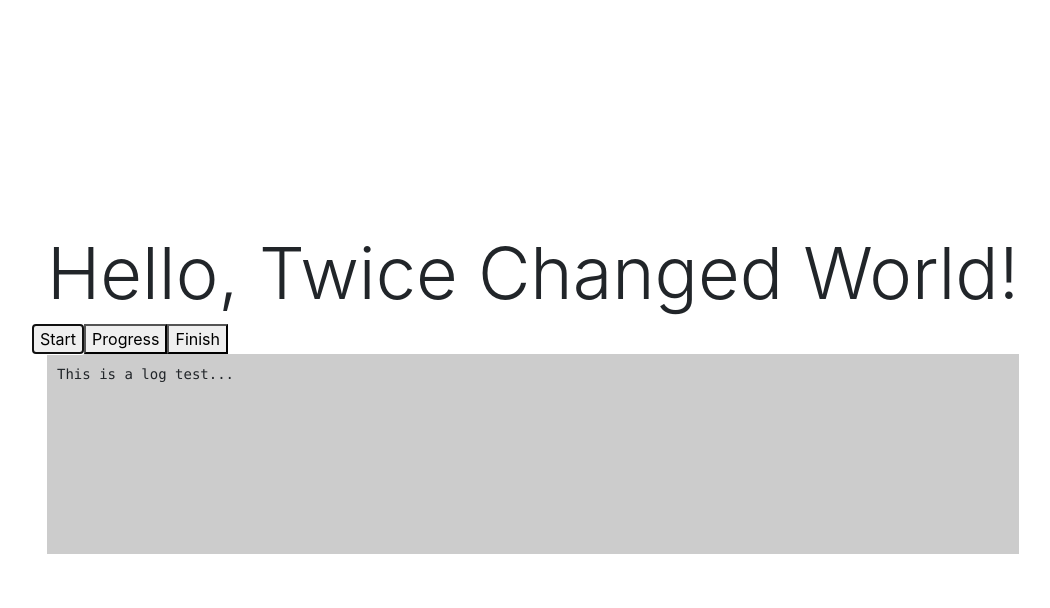
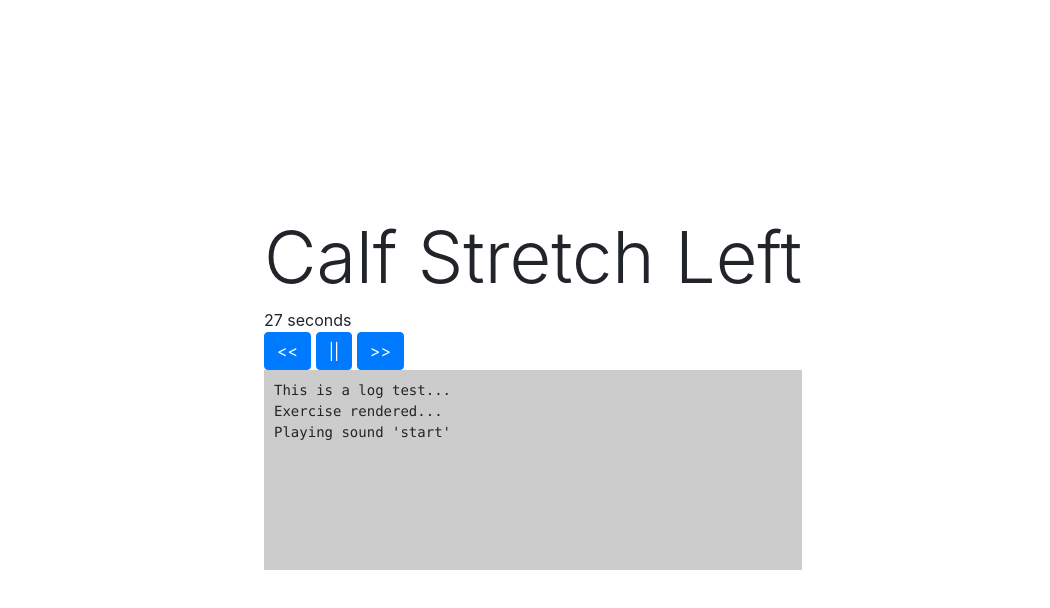
Before and after one commit to inaimathi/simplevoicetimer, a website: page views/index.html in a window 1280 px wide. Both pictures are taken after a click on the button "Start". Shown: the whole page, without its empty margins (107-1157 px from the left). Drawn offline with Linux system fonts and the light colour scheme; no server answers; files whose address does not match are found by name.

Commit message:
Add template and working-ish single exercise interface

```diff
--- a/assets/index.js
+++ b/assets/index.js
@@ -1,39 +1,102 @@
 const hasStorage = 'localStorage' in window;
 
 function mkLog(elem) {
-  $el = document.createElement("pre")
-  $el.className = "log";
+  _el = document.createElement("pre")
+  _el.className = "log";
 
-  elem.appendChild($el);
+  elem.appendChild(_el);
 
   return (msg, prefix) => {
     const pref = prefix === undefined ? "" : prefix;
     const m = pref + msg;
     console.log(m);
-    $el.textContent += (m + "\n");
+    _el.textContent += (m + "\n");
+  }
+}
+var _log = console.log;
+
+const sounds = {};
+
+function playSound(name) {
+  if (name in sounds) {
+    _log("Playing sound '" + name + "'");
+    sounds[name]();
   }
 }
 
-var _log = console.log;
-
-function mkSound(src) {
+function mkSound(src, name) {
   const _el = document.createElement("audio");
   _el.src = src;
   _el.preload = "auto";
   _el.autostart = "false";
-  return () => {
+
+  const f = () => {
     _el.pause();
     _el.currentTime = 0;
     _el.play();
   }
+
+  if (name !== undefined) {
+    sounds[name] = f;
+  }
+
+  return f;
 }
 
-// front.send("hello from front");
+function renderExercise(elem, exercise) {
+  const template = document.querySelector("#exercise-screen");
+  const clone = template.content.firstElementChild.cloneNode(true);
 
-// front.on("hello from back", function(msg){
-// 	console.log(msg);
-// 	$('#msg').html(msg);
-// });
+  clone.querySelector(".exercise-name").textContent = exercise.name;
+  const $time = clone.querySelector(".exercise-time");
+  elem.innerHTML = "";
+  elem.appendChild(clone);
+  _log("Exercise rendered...")
+
+  var secondsRemaining = exercise.duration.seconds;
+  var paused = false;
+  var interval = undefined;
+
+  const $reset = clone.querySelector(".exercise-reset");
+  const $pause = clone.querySelector(".exercise-pause");
+  const $skip = clone.querySelector(".exercise-skip");
+
+  const update = () => {
+    if (secondsRemaining > 0 && !paused) {
+      secondsRemaining -= 1;
+
+      if (secondsRemaining % 5 == 0) {
+	_log("Ping...");
+	playSound("progress");
+      }
+
+      if (secondsRemaining == 0) {
+	_log("Done! :D");
+	playSound("finish");
+      }
+    }
+
+    $time.textContent = secondsRemaining + " seconds";
+  }
+
+  $reset.addEventListener("click", () => secondsRemaining = exercise.duration.seconds);
+  $pause.addEventListener("click", () => {
+    paused = !paused
+    if (paused) {
+      $pause.textContent = "|>";
+    } else {
+      $pause.textContent = "||";
+    }
+  });
+  $skip.addEventListener("click", () => {
+    secondsRemaining = 0;
+    update()
+  });
+
+  interval = setInterval(update, 1000);
+  playSound("start");
+  update();
+}
 
 front.on("front-log", (msg) => _log(msg, "BACK -- "));
 
@@ -42,12 +105,16 @@ function frontStart() {
 
   _log("This is a log test...")
 
-  const startSound = mkSound("../assets/sound/start.wav");
-  const progSound = mkSound("../assets/sound/progress.wav");
-  const finSound = mkSound("../assets/sound/finish.wav");
+  const startSound = mkSound("../assets/sound/start.wav", "start");
+  const progSound = mkSound("../assets/sound/progress.wav", "progress");
+  const finSound = mkSound("../assets/sound/finish.wav", "finish");
 
-  $("#start-button").on("click", startSound);
+  startSound();
+
+  $("#start-button").on("click", () => renderExercise(
+    document.querySelector(".main-display"),
+    {name: "Calf Stretch Left", duration: {seconds: 30}}
+  ));
   $("#progress-button").on("click", progSound)
   $("#finish-button").on("click", finSound);
-
 }
--- a/views/index.html
+++ b/views/index.html
@@ -12,6 +12,7 @@
     <script src="../assets/popper.min.js"></script>
     <script src="../assets/bootstrap.min.js"></script>
 
+    <script type="text/javascript" src="../assets/model.js"></script>
     <script type="text/javascript" src="../assets/index.js"></script>
   </head>
 
@@ -27,6 +28,15 @@
 	  </div>
 	</div>
       </div>
+      <template id="exercise-screen">
+	<div class="exercise">
+	  <h3 class="exercise-name display-3"></h3>
+	  <div class="exercise-time"></div>
+	  <button class="exercise-reset btn btn-primary"> &lt;&lt; </button>
+	  <button class="exercise-pause btn btn-primary"> || </button>
+	  <button class="exercise-skip btn btn-primary"> &gt;&gt; </button>
+	</div>
+      </template>
     </div>
 
   </body>
```
